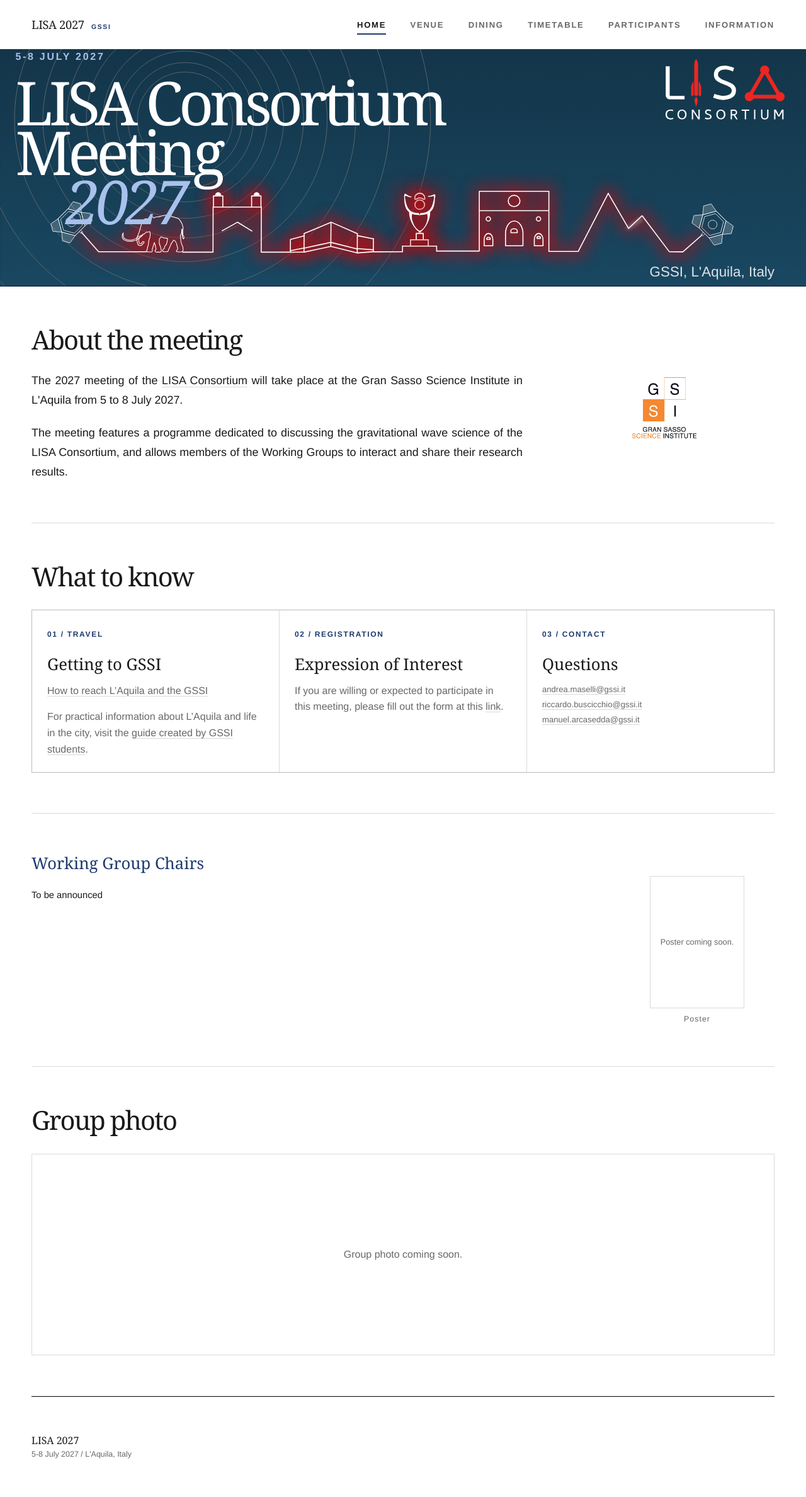
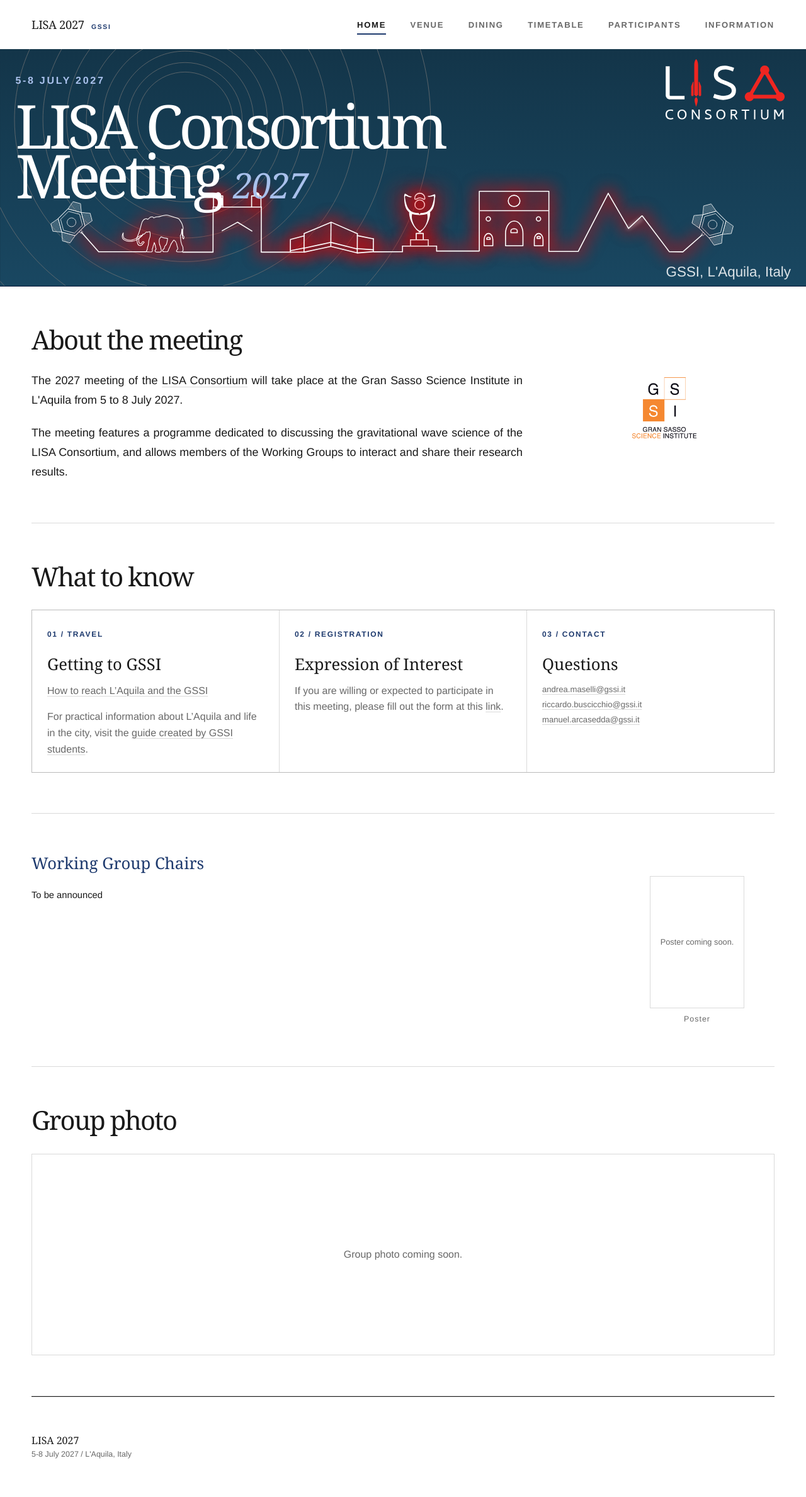
Before and after one commit to masellia/lisa-consortium-2027, a Jekyll site: the page built from index.md, in a window 1280 px wide. Shown: the whole page at 63% size. Built offline with Jekyll 4.4.1, drawn with Linux system fonts in a browser that asks for light colours.

Commit message:
reshape info

```diff
--- a/assets/css/conference.css
+++ b/assets/css/conference.css
@@ -240,10 +240,13 @@ body.conference-site {
 }
 
 .conference-hero h1 span {
-  display: block;
-  margin-left: 5rem;
+  display: inline;
+  margin-left: 0;
   color: var(--conference-accent);
+  font-size: 0.58em;
   font-style: italic;
+  letter-spacing: -0.03em;
+  line-height: 1;
 }
 
 .conference-hero-location {
@@ -303,7 +306,7 @@ body.conference-site {
 
 .conference-lisa-consortium-2027 .conference-hero-location {
   position: absolute;
-  right: 0;
+  right: calc((100vw - 100%) / -2 + 1.5rem);
   bottom: 0.25rem;
   margin: 0;
   color: rgba(255, 255, 255, 0.85);
@@ -1566,7 +1569,7 @@ a.conference-poster-thumb-frame.has-image:focus-visible {
   }
 
   .conference-lisa-consortium-2027 .conference-hero h1 span {
-    margin-left: clamp(2.5rem, 12vw, 5rem);
+    margin-left: 0;
   }
 
   .conference-lisa-consortium-2027 .conference-hero-location {
--- a/index.md
+++ b/index.md
@@ -15,7 +15,7 @@ conference_page: home
   {% endif %}
   <div class="conference-hero-inner">
     <p class="conference-eyebrow">{{ conference.date_display }}</p>
-    <h1>LISA Consortium Meeting <span>2027</span></h1>
+    <h1>LISA Consortium Meeting&nbsp;<span>2027</span></h1>
     <p class="conference-hero-location">{{ conference.venue_short }}, {{ conference.city }}</p>
   </div>
 </section>
```
